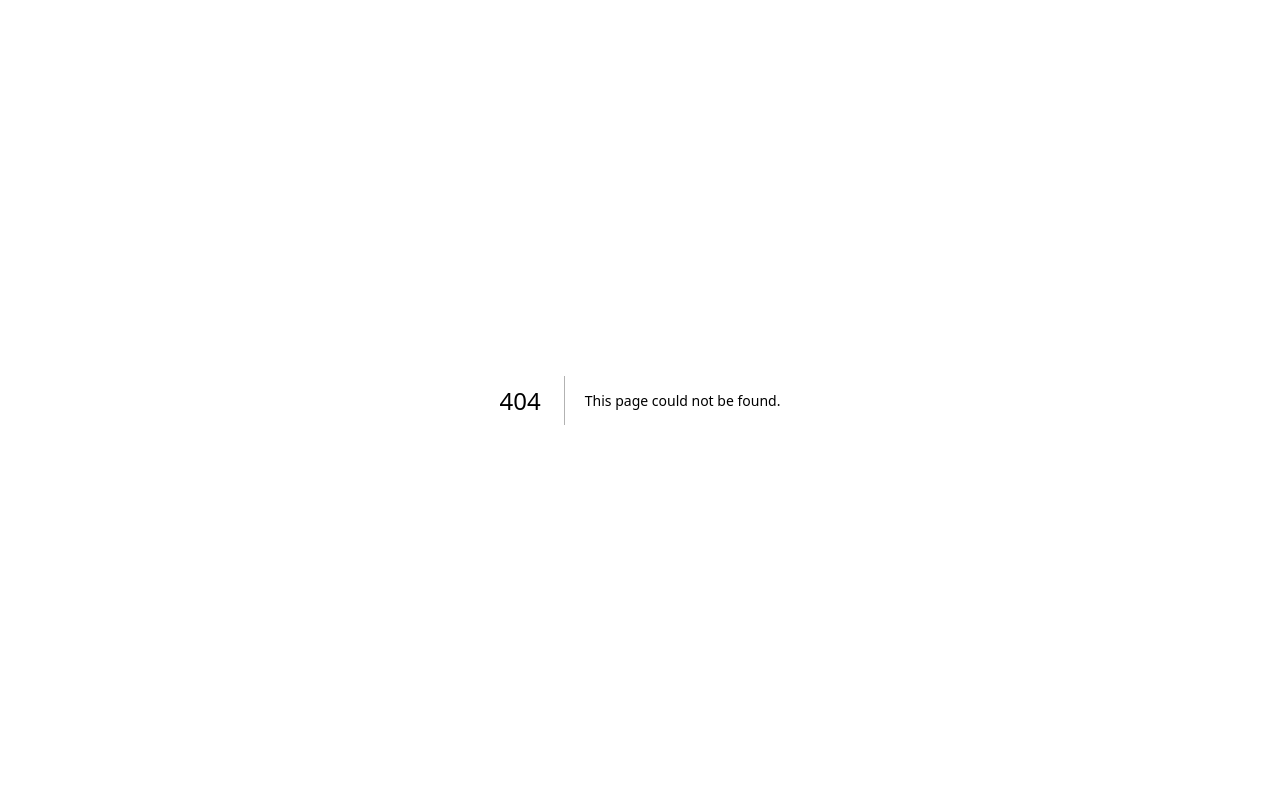
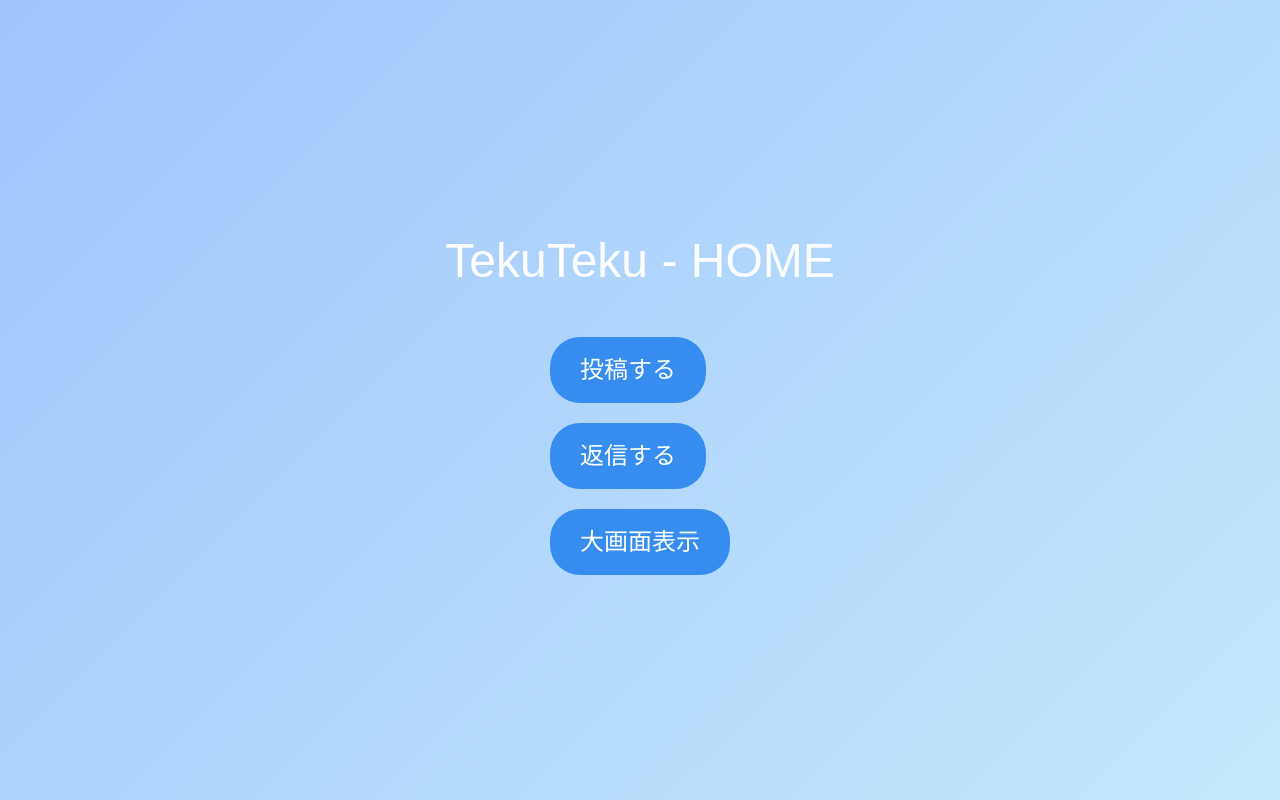
Before and after one commit to K-Kizuku/TEKUTEKU, a Next.js app in the folder front/: page /pages/home in a window 1280 px wide. Before the commit this address had no page. Built offline with nearby package versions, Linux system fonts and the light colour scheme; a web font is replaced by a local one.

Commit message:
add home

```diff
--- /dev/null
+++ b/front/src/app/pages/home/home.module.css
@@ -0,0 +1,54 @@
+/* 全体コンテナ */
+.container {
+  display: flex;
+  flex-direction: column;
+  justify-content: center;
+  align-items: center;
+  height: 100vh;
+  background: linear-gradient(135deg, #a1c4fd, #c2e9fb);
+}
+
+/* タイトル */
+.title {
+  font-size: 48px;
+  color: #fff;
+  margin-bottom: 40px;
+  animation: fadeInDown 1s ease-out;
+}
+
+/* ボタン群 */
+.buttonGroup {
+  display: flex;
+  flex-direction: column;
+  gap: 20px;
+}
+
+/* ボタン */
+.button {
+  font-size: 24px;
+  padding: 15px 30px;
+  border: none;
+  border-radius: 30px;
+  background-color: #378def;
+  color: #fff;
+  cursor: pointer;
+  transition: transform 0.2s ease, box-shadow 0.2s ease;
+}
+
+/* ボタン ホバー時のアニメーション */
+.button:hover {
+  transform: scale(1.05);
+  box-shadow: 0 8px 15px rgba(0, 0, 0, 0.2);
+}
+
+/* タイトルフェードインアニメーション */
+@keyframes fadeInDown {
+  0% {
+    opacity: 0;
+    transform: translateY(-50px);
+  }
+  100% {
+    opacity: 1;
+    transform: translateY(0);
+  }
+}
--- /dev/null
+++ b/front/src/app/pages/home/page.tsx
@@ -0,0 +1,23 @@
+"use client";
+
+import Link from "next/link";
+import styles from "./home.module.css";
+
+export default function HomePage() {
+  return (
+    <div className={styles.container}>
+      <h1 className={styles.title}>TekuTeku - HOME</h1>
+      <div className={styles.buttonGroup}>
+        <Link href="./post">
+          <button className={styles.button}>投稿する</button>
+        </Link>
+        <Link href="/reply">
+          <button className={styles.button}>返信する</button>
+        </Link>
+        <Link href="/fullscreen">
+          <button className={styles.button}>大画面表示</button>
+        </Link>
+      </div>
+    </div>
+  );
+}
--- a/front/src/app/pages/post/page.tsx
+++ b/front/src/app/pages/post/page.tsx
@@ -1,15 +1,19 @@
 "use client";
 
-import { FormEvent, useState } from "react";
+import { FormEvent, useState, useEffect } from "react";
+import { useRouter } from "next/navigation";
 import styles from "./post.module.css";
 
 export default function PostPage() {
+  const router = useRouter();
   const [content, setContent] = useState("");
   const [previewBubble, setPreviewBubble] = useState<string | null>(null);
   const [bubbleAnimating, setBubbleAnimating] = useState(false);
   const [dragOffset, setDragOffset] = useState(0);
   const [pointerStartY, setPointerStartY] = useState<number | null>(null);
   const [hintText, setHintText] = useState("上にスワイプしてバブルを送信");
+  const [showCheckmark, setShowCheckmark] = useState(false);
+  const [showModal, setShowModal] = useState(false);
 
   // 送信ボタン押下時、入力内容をバブルプレビューとして表示
   const handleSubmit = (e: FormEvent<HTMLFormElement>) => {
@@ -18,7 +22,6 @@ export default function PostPage() {
     setPreviewBubble(content);
     setContent("");
     setDragOffset(0);
-    // 初期状態のヒントに戻す
     setHintText("上にスワイプしてバブルを送信");
   };
 
@@ -33,9 +36,7 @@ export default function PostPage() {
     if (pointerStartY === null) return;
     const offsetY = e.clientY - pointerStartY;
     setDragOffset(offsetY);
-    // 下方向には移動させない（offsetYが正の場合は0とする）
     const safeOffset = offsetY < 0 ? offsetY : 0;
-    // しきい値（ここでは -300px 以上移動で送信可能）を超えたらヒントを更新
     if (safeOffset < -300) {
       setHintText("指を離して送信");
     } else {
@@ -55,20 +56,23 @@ export default function PostPage() {
     e.currentTarget.releasePointerCapture(e.pointerId);
   };
 
-  // バブル送信処理（送信時は上方向へアニメーションし、バブルを非表示にする）
+  // バブル送信処理：バブルを上にアニメーションさせた後、チェックマークとモーダルを表示
   const submitBubble = () => {
     setBubbleAnimating(true);
-    // ヒントを「送信済み」に変更
     setHintText("送信済み");
     setTimeout(() => {
       console.log("Bubble submitted:", previewBubble);
       setPreviewBubble(null);
       setBubbleAnimating(false);
       setDragOffset(0);
-    }, 1000); // CSS のアニメーション時間と合わせる
+      setShowCheckmark(true);
+      // チェックマークアニメーション終了後にモーダルを表示（1.5秒後）
+      setTimeout(() => {
+        setShowModal(true);
+      }, 1500);
+    }, 1000);
   };
 
-  // ドラッグ中の場合のみ、dragOffset が初期位置より下（正の値）にならないように制限
   const safeOffset = dragOffset < 0 ? dragOffset : 0;
   const bubbleTransform =
     bubbleAnimating
@@ -76,7 +80,6 @@ export default function PostPage() {
       : pointerStartY !== null
       ? `translateX(-50%) translateY(${safeOffset}px)`
       : "translateX(-50%) translateY(0px)";
-
 
   return (
     <div className={styles.container}>
@@ -105,6 +108,12 @@ export default function PostPage() {
       )}
 
       <form className={styles.postEditArea} onSubmit={handleSubmit}>
+
+        <select className={styles.dropdown}>
+          <option value="東京科学大学">東京科学大学</option>
+          <option value="九州工業大学">九州工業大学</option>
+        </select>
+
         <textarea
           className={styles.textbox}
           placeholder="バブル投稿を入力してください"
@@ -115,6 +124,39 @@ export default function PostPage() {
           送信
         </button>
       </form>
+
+      {/* チェックマークアニメーション */}
+      {showCheckmark && (
+        <div className={styles.checkmark}>✓</div>
+      )}
+
+      {/* モーダル表示 */}
+      {showModal && (
+        <div className={styles.modal}>
+          <div className={styles.modalContent}>
+            <p>再び送信しますか？</p>
+            <div className={styles.modalButtons}>
+              <button
+                className={`${styles.modalButton} ${styles.yes}`}
+                onClick={() => {
+                  setShowModal(false);
+                  setShowCheckmark(false);
+                }}
+              >
+                はい
+              </button>
+              <button
+                className={`${styles.modalButton} ${styles.no}`}
+                onClick={() => {
+                  router.push("./home");
+                }}
+              >
+                いいえ
+              </button>
+            </div>
+          </div>
+        </div>
+      )}
     </div>
   );
 }
--- a/front/src/app/pages/post/post.module.css
+++ b/front/src/app/pages/post/post.module.css
@@ -2,14 +2,14 @@
 .container {
   position: relative;
   min-height: 100vh;
-  padding-bottom: 120px; /* 下部フォームの高さ分余白 */
+  padding-bottom: 120px;
   box-sizing: border-box;
-  background-color: #e5faff; /* 黒背景 */
+  background-color: #e5faff;
 }
 
 /* ヒント表示 */
 .hint {
-  font-family:'Franklin Gothic Medium', 'Arial Narrow', Arial, sans-serif;
+  font-family: 'Franklin Gothic Medium', 'Arial Narrow', Arial, sans-serif;
   font-weight: 600;
   position: fixed;
   top: 10px;
@@ -24,15 +24,14 @@
 }
 
 /* バブルプレビュー部分 */
-/* 初期位置はテキストボックスのすぐ上に配置 */
 .bubblePreview {
   position: fixed;
-  bottom: 180px;
+  bottom: 270px;
   left: 50%;
   width: 150px;
   height: 150px;
   border-radius: 50%;
-  background: rgb(173, 216, 230);
+  background-image: linear-gradient(120deg, #a1c4fd 0%, #c2e9fb 100%);
   box-shadow: 0 4px 15px rgba(0, 0, 0, 0.1);
   display: flex;
   align-items: center;
@@ -43,6 +42,7 @@
   padding: 10px;
   box-shadow: 0 4px 8px rgba(0, 0, 0, 0.2);
   transition: transform 0.3s ease, opacity 0.3s ease;
+  z-index: 100;
 }
 
 /* バブル内の投稿内容 */
@@ -61,29 +61,34 @@
   box-shadow: 0 -2px 5px rgba(0, 0, 0, 0.1);
   display: flex;
   flex-direction: column;
+  align-items: center;
+  justify-content: center;
   box-sizing: border-box;
+  z-index: 200;
 }
 
 /* テキストエリア */
 .postEditArea textarea {
   width: 100%;
   min-height: 80px;
-  padding: 8px;
+  padding: 12px;
   margin-bottom: 10px;
   border: 1px solid #ccc;
-  border-radius: 4px;
+  border-radius: 20px;
   resize: none;
   box-sizing: border-box;
+  font-size: 22px;
 }
 
 /* 送信ボタン */
 .postEditArea button {
   align-self: flex-end;
   padding: 8px 16px;
-  background-color: #0070f3;
+  background-color: #378def;
   color: #fff;
   border: none;
-  border-radius: 4px;
+  border-radius: 20px;
+  font-size: 22px;
   cursor: pointer;
 }
 
@@ -92,8 +97,7 @@
   background-color: #005bb5;
 }
 
-/* 画面幅768px以上のレイアウト調整 */
-/* pc用レイアウト */
+/* PC用レイアウト */
 @media screen and (min-width: 768px) {
   .postEditArea {
     flex-direction: row;
@@ -108,21 +112,9 @@
   }
 
   .bubblePreview {
-    bottom: 130px;
+    bottom: 150px;
   }
-
 }
-
-
-
-
-
-
-
-
-
-
-
 
 /* 流れ星エフェクト用コンテナ */
 .shootingStars {
@@ -133,22 +125,20 @@
   height: 100%;
   pointer-events: none;
   overflow: hidden;
-
-  z-index: 0; /* 高い値に変更 */
-  pointer-events: none; /* 他の要素の操作を妨害しないように */
+  z-index: 0;
 }
 
-/* 各流れ星のスタイルはそのままでOK */
+/* 各流れ星 */
 .shootingStar {
   position: absolute;
-  bottom: -100px;
+  top: 100vh;
   width: 2px;
   height: 80px;
   background: linear-gradient(to top, rgba(255,255,255,0) 0%, rgb(12, 138, 152) 50%, rgba(255,255,255,0) 100%);
   animation: shooting 3s linear infinite;
 }
 
-/* 各流れ星の位置と開始タイミングを分散 */
+/* 各流れ星の配置 */
 .shootingStar:nth-child(1) { left: 10%; animation-delay: 0s; }
 .shootingStar:nth-child(2) { left: 30%; animation-delay: 0.5s; }
 .shootingStar:nth-child(3) { left: 50%; animation-delay: 1s; }
@@ -160,7 +150,7 @@
 .shootingStar:nth-child(9) { left: 80%; animation-delay: 4s; }
 .shootingStar:nth-child(10) { left: 50%; animation-delay: 4.5s; }
 
-/* 流れ星のアニメーション定義 */
+/* 流れ星アニメーション */
 @keyframes shooting {
   0% {
     transform: translateY(0);
@@ -170,12 +160,97 @@
     opacity: 1;
   }
   100% {
-    transform: translateY(-110vh); /* 上方向に移動 */
+    transform: translateY(-110vh);
     opacity: 0;
   }
 }
 
-.shootingStar {
-  top: 100vh; /* 明示的に画面外（下）からスタート */
-  bottom: auto;
+/* チェックマークアニメーション */
+.checkmark {
+  font-family: 'Franklin Gothic Medium', 'Arial Narrow', Arial, sans-serif;
+  font-size: 80px;
+  position: fixed;
+  top: 50%;
+  left: 50%;
+  transform: translate(-50%, -50%) scale(0.5);
+  font-size: 100px;
+  color: #4CAF50;
+  opacity: 0;
+  z-index: 1100;
+  animation: checkmarkAnimation 1.5s forwards;
 }
+
+@keyframes checkmarkAnimation {
+  0% {
+    opacity: 0;
+    transform: translate(-50%, -50%) scale(0.5);
+  }
+  50% {
+    opacity: 1;
+    transform: translate(-50%, -50%) scale(1.2);
+  }
+  100% {
+    opacity: 1;
+    transform: translate(-50%, -50%) scale(1);
+  }
+}
+
+/* モーダル全体 */
+.modal {
+  position: fixed;
+  top: 0;
+  left: 0;
+  width: 100%;
+  height: 100%;
+  background: rgba(0,0,0,0.5);
+  z-index: 1200;
+  display: flex;
+  align-items: center;
+  justify-content: center;
+}
+
+/* モーダル内コンテンツ */
+.modalContent {
+  background: #fff;
+  padding: 20px;
+  border-radius: 8px;
+  text-align: center;
+}
+
+/* モーダル内ボタン群 */
+.modalButtons {
+  margin-top: 20px;
+  display: flex;
+  gap: 20px;
+  justify-content: center;
+}
+
+/* モーダルボタン */
+.modalButton {
+  padding: 10px 20px;
+  border: none;
+  border-radius: 4px;
+  font-size: 16px;
+  cursor: pointer;
+}
+
+.modalButton.yes {
+  background-color: #378def;
+  color: #fff;
+}
+
+.modalButton.no {
+  background-color: #f44336;
+  color: #fff;
+}
+
+
+/* プルダウンのスタイル */
+.dropdown {
+  padding: 8px 12px;
+  margin: 10px 8px 10px 8px;
+  border: 1px solid #ccc;
+  border-radius: 20px;
+  font-size: 22px;
+  background-color: #fff;
+}
```
